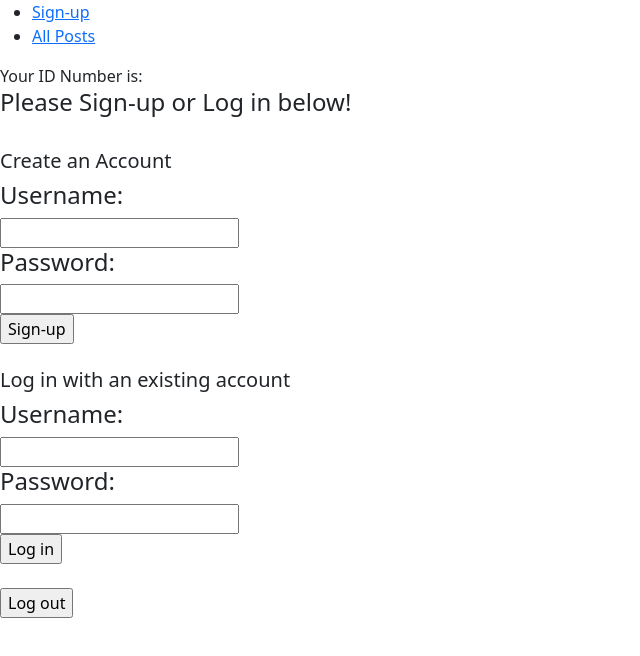
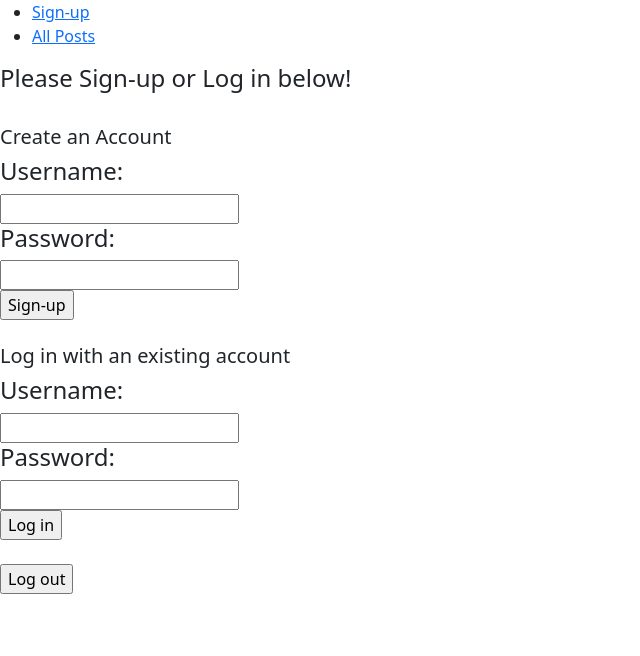
Before and after one commit to mapjohns/catching-up, a React (Create React App) app: page / in a window 1280 px wide. Shown: the top 656 px of the page, without its empty margins (0-640 px from the left). Built offline with nearby package versions, Linux system fonts and the light colour scheme; no server answers.

Commit message:
Updated imports and routes

```diff
--- a/src/App.js
+++ b/src/App.js
@@ -1,6 +1,7 @@
 import React, { Component } from 'react';
 import PostsContainer from './containers/PostsContainer';
-import UsersContainer from './containers/UsersContainer';
+import UsersContainer from './containers/UsersContainer'
+import UserInput from './components/users/UserInput'
 import { BrowserRouter as Router, Route } from "react-router-dom";
 import NavBar from './components/NavBar';
 import { connect } from 'react-redux';
@@ -19,8 +20,9 @@ class App extends Component{
       <div>
     <Router>
       <NavBar />
-      <Route exact path="/" component={UsersContainer} />
+      <Route exact path="/" render={() => <UserInput />} />
       <Route path="/posts" render={routerProps => <PostsContainer {...routerProps} /> } />
+      <Route path="/profile" render={routerProps => <UsersContainer {...routerProps} />} />
     </Router>
       </div>
     )
```
